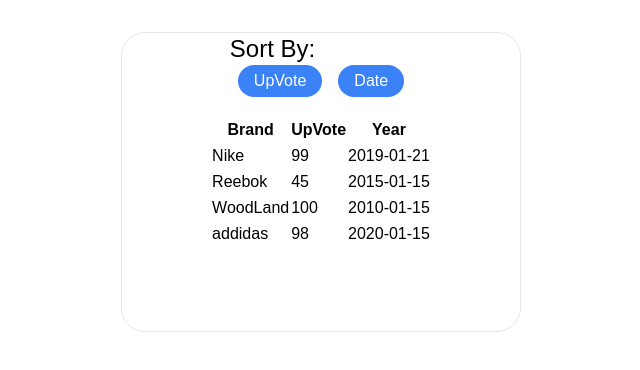
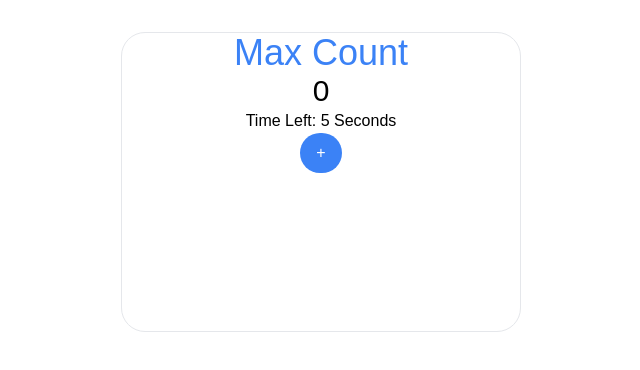
Before and after one commit to Akshayone8/React-Challenges, a React (Vite) app: page / in a window 1280 px wide. Shown: the top 370 px of the page, without its empty margins (319-959 px from the left). Built offline with nearby package versions, Linux system fonts and the light colour scheme.

Commit message:
added new react challenge

```diff
--- a/src/App.jsx
+++ b/src/App.jsx
@@ -10,6 +10,7 @@
 import Timer from "./Projects/Timer";
 import MainBody from "./Projects/diabledbuttons-question/MainBody";
 import SortTables from "./Projects/SortingList/SortTable";
+import MaxCount from "./Projects/MaxCount";
 function App() {
   return (
     <>
@@ -24,7 +25,8 @@
       {/* <Main /> */}
       {/* <Timer /> */}
       {/* <MainBody /> */}
-      <SortTables />
+      {/* <SortTables /> */}
+      <MaxCount />
     </>
   );
 }
--- /dev/null
+++ b/src/Projects/MaxCount.jsx
@@ -0,0 +1,37 @@
+import React, { useState, useEffect } from "react";
+
+const MaxCount = () => {
+  const [incrNum, setIncrNum] = useState(0);
+  const [seconds, setSeconds] = useState(10);
+
+  useEffect(() => {
+    let timer;
+    if (seconds > 0) {
+      timer = setInterval(() => {
+        setSeconds((prevSeconds) => prevSeconds - 1);
+      }, 1000);
+    }
+
+    return () => clearInterval(timer); // Corrected cleanup function
+  }, [seconds]);
+
+  return (
+    <div className="flex flex-col  items-center border-spacing-2 border w-[400px] h-[300px] my-8 mx-auto rounded-3xl">
+      <h1 className="text-4xl text-blue-500">Max Count</h1>
+      <h1 className="text-3xl">{incrNum}</h1>
+      <h1>Time Left: {seconds} Seconds</h1>
+      {seconds ? (
+        <button
+          onClick={() => setIncrNum((prev) => prev + 1)}
+          className="bg-blue-500 py-2 px-4 rounded-full  text-white  "
+        >
+          +
+        </button>
+      ) : (
+        <h3 className="text-red-500">Your Score {incrNum}</h3>
+      )}
+    </div>
+  );
+};
+
+export default MaxCount;
```
